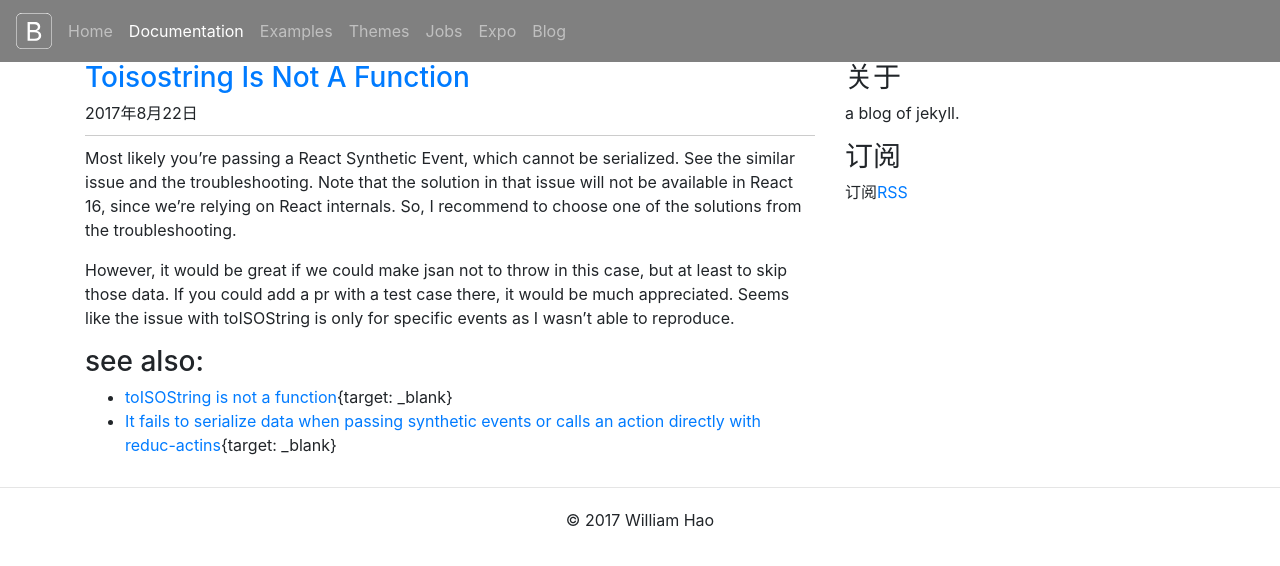
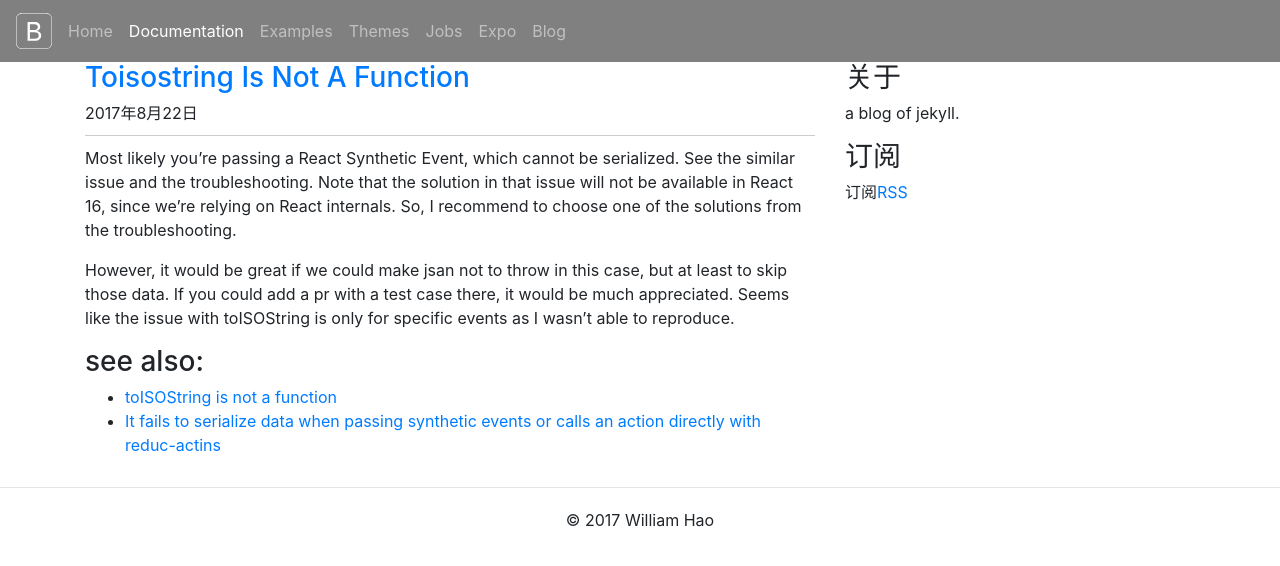
Before and after one commit to haoguanjun/jekyll, a Jekyll site: the page built from _posts/2017-08-22-toISOString-is-not-a-function.md, in a window 1280 px wide. Shown: the top 566 px of the page. Built offline with Jekyll 4.4.1, drawn with Linux system fonts in a browser that asks for light colours; our own code applies the rules of GitHub Pages for plain Markdown files.

Commit message:
Update 2017-08-22-toISOString-is-not-a-function.md

```diff
--- a/_posts/2017-08-22-toISOString-is-not-a-function.md
+++ b/_posts/2017-08-22-toISOString-is-not-a-function.md
@@ -6,5 +6,5 @@
 
 
 ### see also:
-* [toISOString is not a function](https://github.com/zalmoxisus/redux-devtools-extension/issues/315){target: _blank}
-* [It fails to serialize data when passing synthetic events or calls an action directly with reduc-actins](https://github.com/zalmoxisus/redux-devtools-extension/blob/master/docs/Troubleshooting.md#it-fails-to-serialize-data-when-passing-synthetic-events-or-calling-an-action-directly-with-redux-actions){target: _blank}
+* [toISOString is not a function](https://github.com/zalmoxisus/redux-devtools-extension/issues/315){:target="_blank"}
+* [It fails to serialize data when passing synthetic events or calls an action directly with reduc-actins](https://github.com/zalmoxisus/redux-devtools-extension/blob/master/docs/Troubleshooting.md#it-fails-to-serialize-data-when-passing-synthetic-events-or-calling-an-action-directly-with-redux-actions){:target="_blank"}
```
